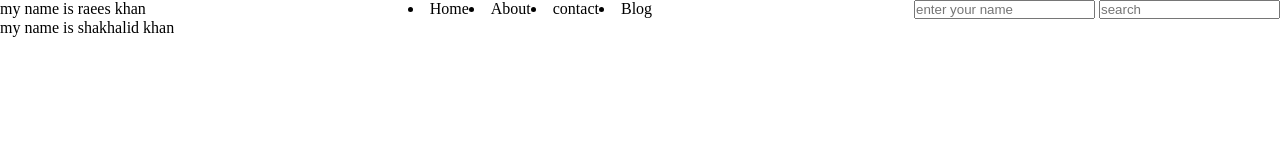
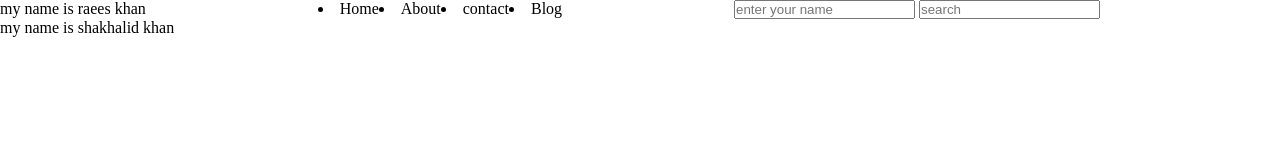
Before and after one commit to raeeskhan58/git-repo, a plain HTML site: page index.html in a window 1280 px wide. Drawn offline with Linux system fonts and the light colour scheme.

Commit message:
this changes done through DevShakhalid

```diff
--- /dev/null
+++ b/css/Responsive.css
@@ -0,0 +1,5 @@
+@media(min-width:1200px){
+    header{
+        max-width:1100px;
+    }
+}
--- a/index.html
+++ b/index.html
@@ -7,6 +7,7 @@
     <meta name="viewport" content="width=device-width, initial-scale=1.0">
     <link rel="stylesheet" href="css/style.css">
     <link rel="stylesheet" href="css/utills.css">
+    <link rel="stylesheet" href="/css/Responsive.css">
     <title></title>
 </head>
 
```
